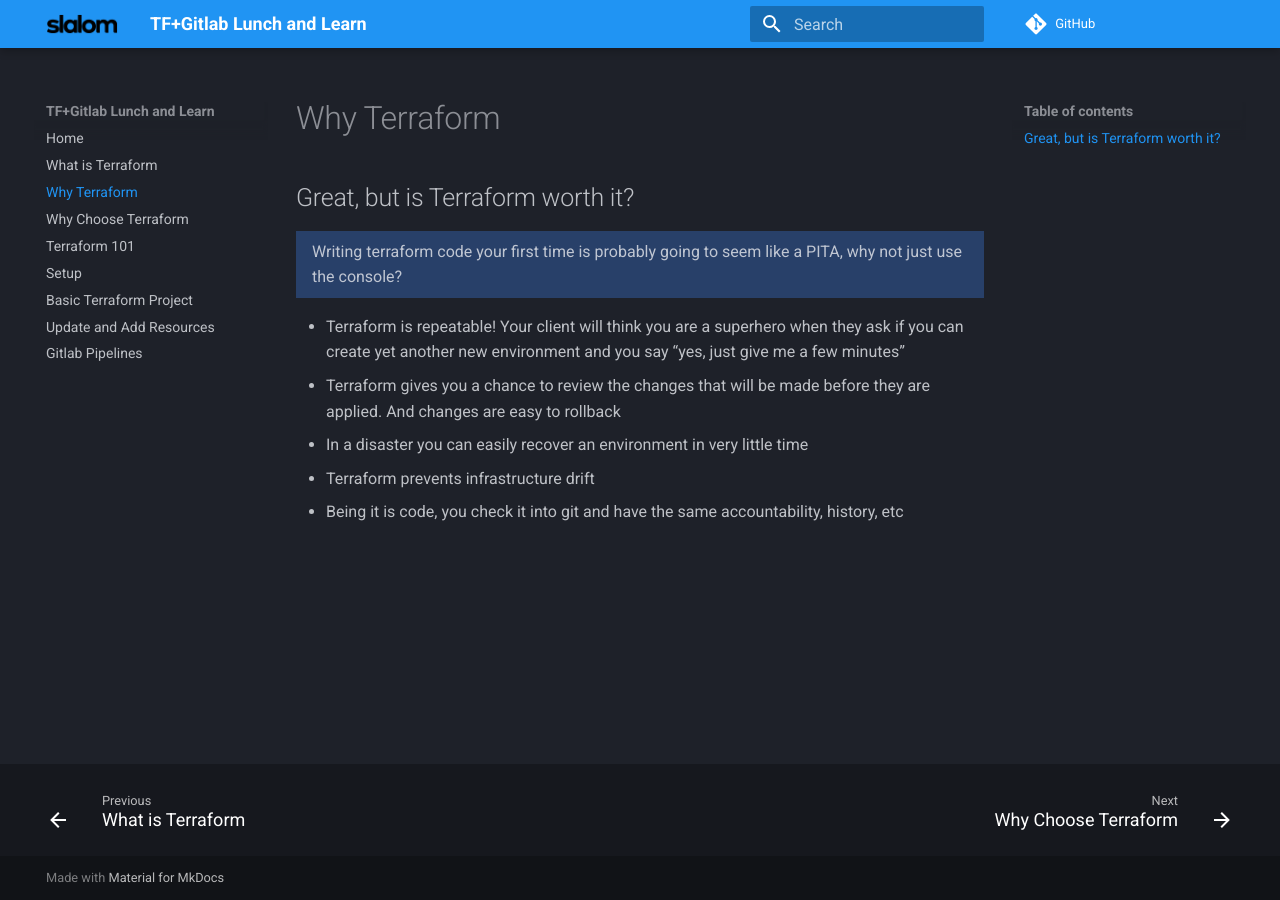
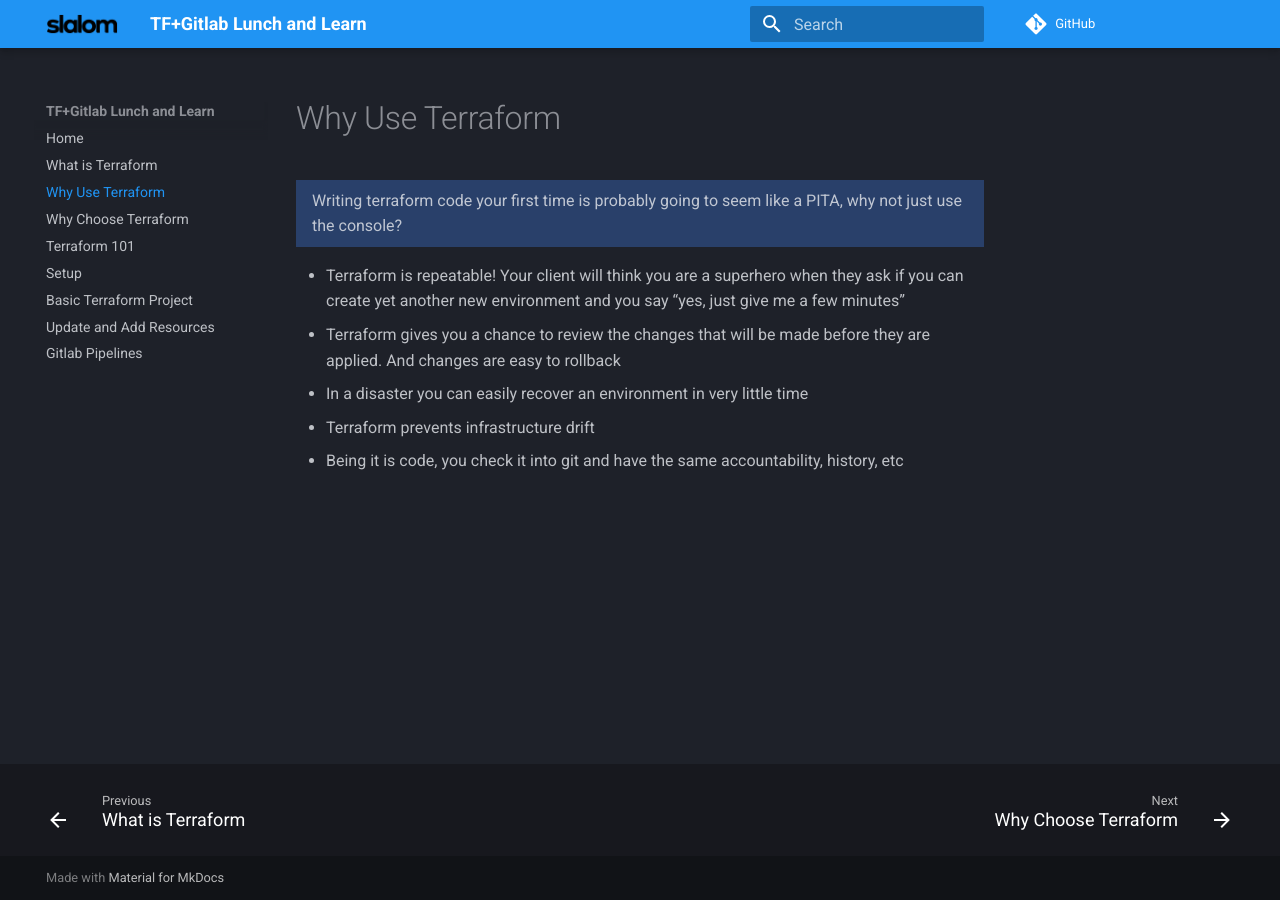
Before and after one commit to tredfield/terraform-lnl, an MkDocs documentation site: the page built from docs/why-tf.md, in a window 1280 px wide. Built offline with MkDocs 1.6.1 and Material for MkDocs 9.7.7, drawn with Linux system fonts in a browser that asks for light colours; comment, search, counter and statistics services are not loaded.

Commit message:
fix: more tf updates

```diff
--- a/docs/what-is-tf.md
+++ b/docs/what-is-tf.md
@@ -1,5 +1,3 @@
-## What is Terraform?
-
 {==
 
 Terraform is a Infrastructure as Code tool that automates creating your infrastructure
--- a/docs/why-choose-tf.md
+++ b/docs/why-choose-tf.md
@@ -1,5 +1,3 @@
-## Why Choose Terraform?
-
 {==
 
 What about CloudFormation, CDK, Pulumi?
--- a/docs/why-tf.md
+++ b/docs/why-tf.md
@@ -1,6 +1,3 @@
-
-## Great, but is Terraform worth it?
-
 {==
 
 Writing terraform code your first time is probably going to seem like a PITA, why not just use the console?
--- a/mkdocs.yml
+++ b/mkdocs.yml
@@ -33,10 +33,12 @@
         - name: mermaid
           class: mermaid
           format: !!python/name:pymdownx.superfences.fence_code_format
+plugins:
+  - search
 nav:
   - Home: index.md
   - What is Terraform: what-is-tf.md
-  - Why Terraform: why-tf.md
+  - Why Use Terraform: why-tf.md
   - Why Choose Terraform: why-choose-tf.md
   - Terraform 101: tf-101.md
   - Setup: setup.md
```
